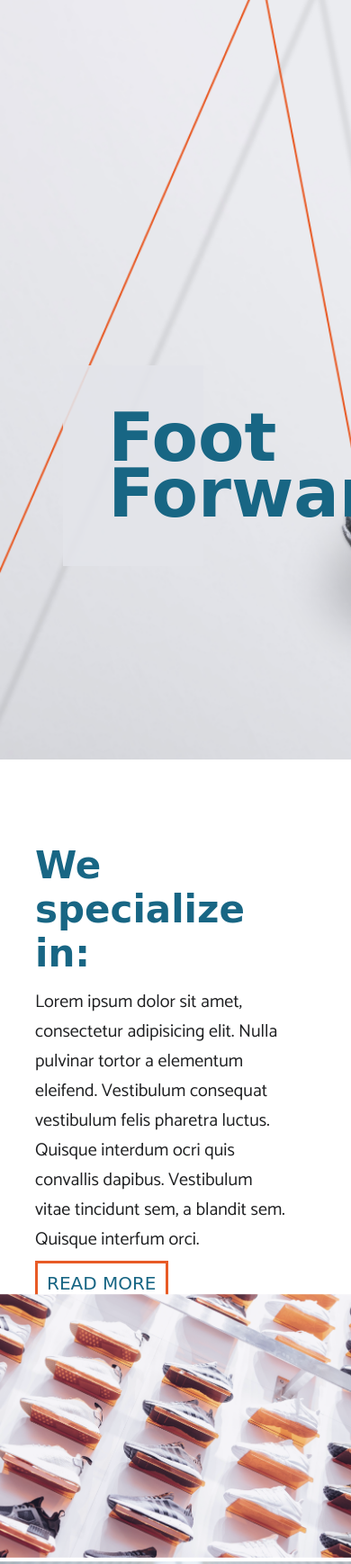
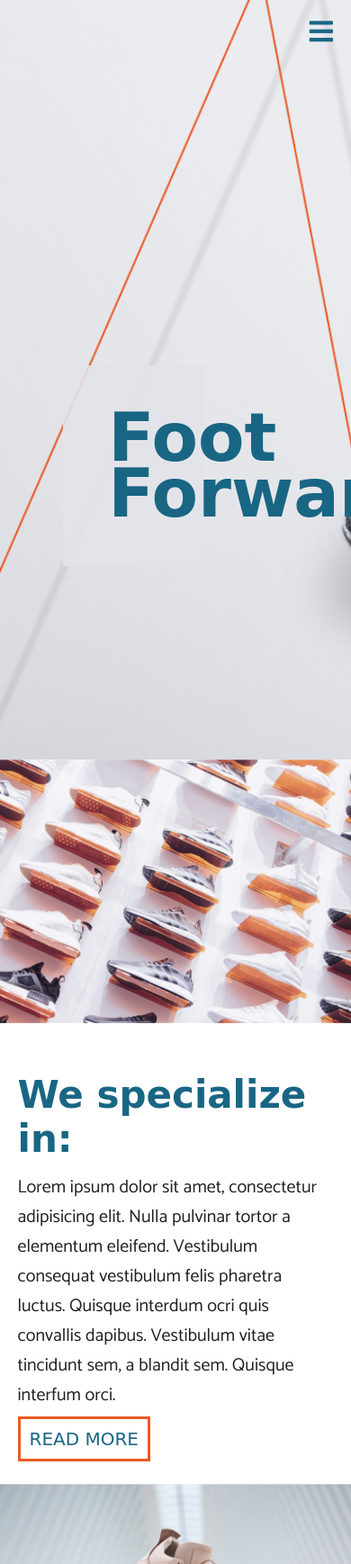
Before and after one commit to fazaaah/fazaaAhmedProjectOne, a plain HTML site: page index.html in a window 390 px wide. Shown: the top 1738 px of the page at 90% size. Drawn offline with Linux system fonts and the light colour scheme; a web font is replaced by a local one.

Commit message:
another one

```diff
--- a/index.html
+++ b/index.html
@@ -15,6 +15,7 @@
 <header>
     <div class="header clearfix">
         <div class="header-top clearfix">
+            <i class="fas fa-bars"></i>
             <nav>
                 <ul class="clearfix">
                     <li><a href="#">Home</a></li>
@@ -38,6 +39,11 @@
 
 <main>
     <section class="section1 clearfix">
+
+        <div class="mobile">
+            <img src="images/image-2_2.png" alt="Different types of sneakers lined up on a store wall.">
+        </div>
+
         <div class="subsection1 description1">
             <div class="description textBlock">
                 <h2>We specialize in:</h2>
@@ -55,7 +61,7 @@
         </div>
 
         <div class="subsection1 description2">
-            <div class="description textBlock right">
+            <div class="description textBlock">
                 <h2>Foot care</h2>
                 <p>Lorem ipsum dolor sit amet, consectetur adipisicing elit. Nulla pulvinar tortor a elementum eleifend. Vestibulum consequat vestibulum felis pharetra luctus. Quisque interdum ocri quis convallis dapibus. Vestibulum vitae tincidunt sem, a blandit sem. Quisque interfum orci.</p>
                 <a href="#">Read more</a>
--- a/styles/stylesheet.css
+++ b/styles/stylesheet.css
@@ -131,6 +131,10 @@ nav a:hover {
 	color: #e85b26;
 }
 
+.header-top i {
+	display: none;
+}
+
 .socialIcons {
 	font-size: 24px;
 	width: 24px;
@@ -166,6 +170,15 @@ nav a:hover {
 	.header-top nav,
 	.socialIcons {
 		visibility: hidden
+	}
+
+	.header-top i {
+		display: block;
+		position: absolute;
+		top: 20px;
+		right: 20px;
+		font-size: 30px;
+		color: #186684;
 	}
 }
 
@@ -207,18 +220,38 @@ nav a:hover {
 	padding-right: 10%;
 }
 
-.right {
-	float: right;
+.mobile {
+	display: none;
 }
 
 @media (max-width: 700px) {
-	.image1,
+	/* .image1, */
 	.image2,
 	.description1,
 	.description2 {
 		clear: both;
 		width: 100%;
 	}
+
+	.description1, .description2 {
+		padding: 0;
+	}
+
+	.description {
+		width: 90%;
+		margin: 0 auto;
+		padding-top: 38px;
+		padding-bottom: 38px;
+	}
+
+	.image1 {
+		display: none;
+	}
+
+	.mobile {
+		display: block;
+	}
+
 }
 
 /* Section 2 - GIVING BACK */
@@ -241,9 +274,12 @@ nav a:hover {
 
 @media (max-width: 700px) {
 	.gbImage, .gbPara {
-		float: none;
+		clear: both;
 		width: 100%;
 		margin: 0 auto;
+	}
+
+	.gbPara {
 		padding-left: 0;
 	}
 
```
